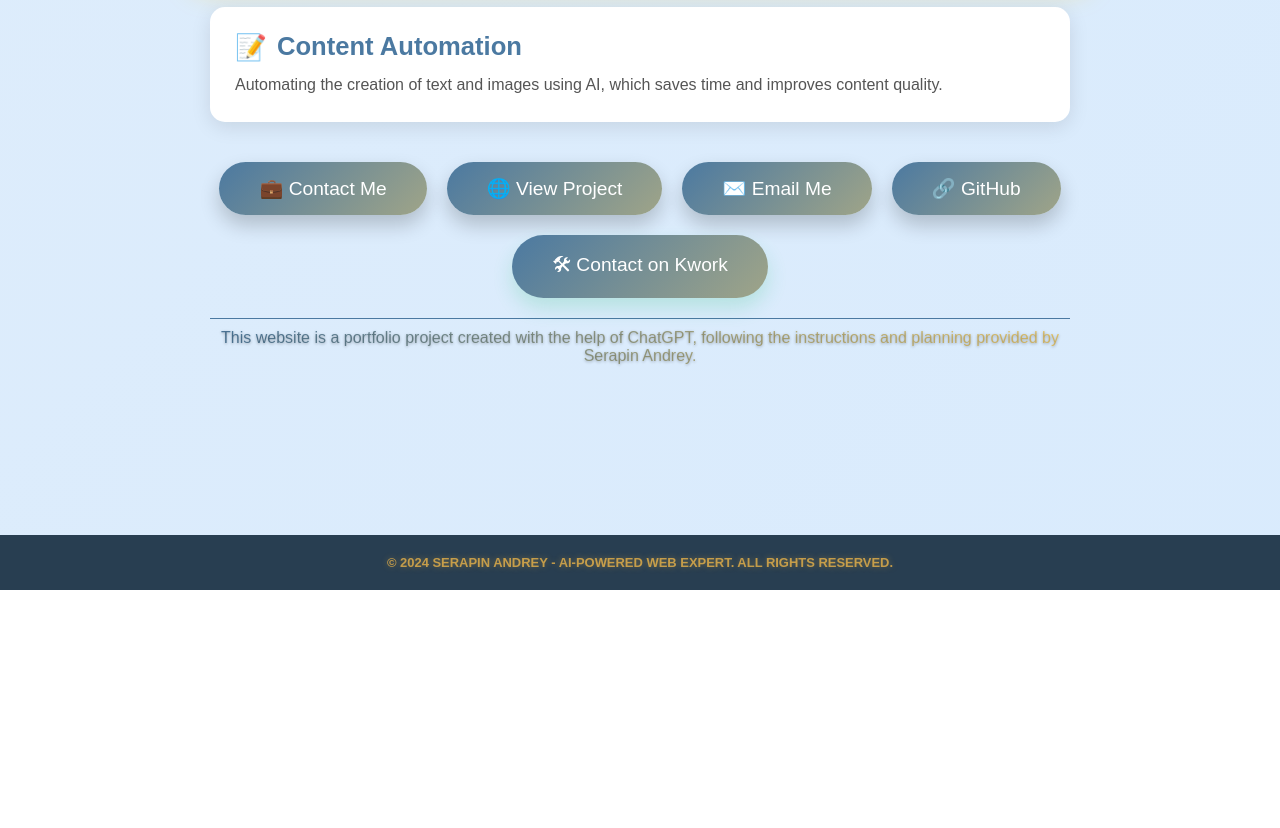
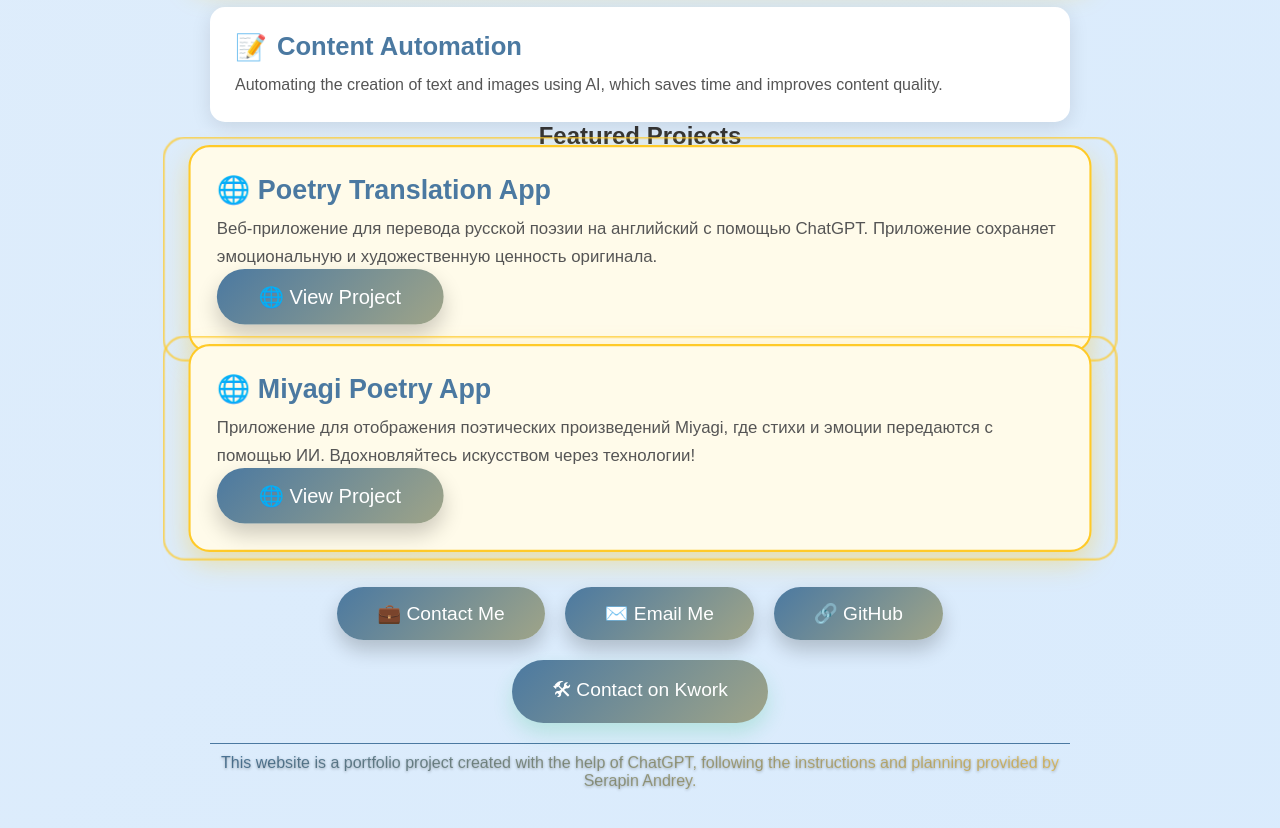
Before and after one commit to stevve01/AnduGpt, a plain HTML site: page index.html in a window 1280 px wide. Shown: the part 1680-2508 px from the top of the page. Before the commit the page ends 2270 px from the top, so only its background shows below. Drawn offline with Linux system fonts and the light colour scheme.

Commit message:
Update index.html

```diff
--- a/index.html
+++ b/index.html
@@ -37,10 +37,6 @@
             overflow-x: hidden;
             scroll-behavior: smooth;
             position: relative;
-            -webkit-user-select: none;
-            -moz-user-select: none;
-            -ms-user-select: none;
-            user-select: none;
         }
 
         @keyframes gradientAnimation {
@@ -169,7 +165,7 @@
             margin-top: 60px;
         }
 
-        .service-item {
+        .service-item, .project-item {
             padding: 25px;
             background: #ffffff;
             border-radius: 15px;
@@ -178,12 +174,12 @@
             text-align: left;
             transform: scale(1);
         }
-        .service-item:hover {
+        .service-item:hover, .project-item:hover {
             transform: scale(1.05);
             box-shadow: 0 20px 40px rgba(0, 0, 0, 0.3);
             background-color: #f0f8ff; /* Легкий акцент при наведении */
         }
-        .service-item h3 {
+        .service-item h3, .project-item h3 {
             font-size: 1.6em;
             color: var(--primary-color);
             margin-bottom: 10px;
@@ -191,14 +187,14 @@
             align-items: center;
             gap: 10px;
         }
-        .service-item p {
+        .service-item p, .project-item p {
             font-size: 1em;
             color: #555;
             line-height: 1.6;
         }
 
-        /* Выделенные услуги */
-        .service-item.highlight {
+        /* Выделенные услуги и проекты */
+        .service-item.highlight, .project-item.highlight {
             border: 2px solid var(--highlight-border);
             padding: 25px;
             background-color: var(--highlight-bg);
@@ -208,7 +204,7 @@
             transform: scale(1.05);
             position: relative;
         }
-        .service-item.highlight::before {
+        .service-item.highlight::before, .project-item.highlight::before {
             content: '';
             position: absolute;
             top: -5px;
@@ -371,10 +367,24 @@
             </div>
         </section>
 
+        <!-- Секция проектов -->
+        <section class="projects fade-in fade-in-2">
+            <h2>Featured Projects</h2>
+            <div class="project-item highlight">
+                <h3>🌐 Poetry Translation App</h3>
+                <p>Веб-приложение для перевода русской поэзии на английский с помощью ChatGPT. Приложение сохраняет эмоциональную и художественную ценность оригинала.</p>
+                <a href="https://englpoemvstix.vercel.app" target="_blank" class="project-button">🌐 View Project</a>
+            </div>
+            <div class="project-item highlight">
+                <h3>🌐 Miyagi Poetry App</h3>
+                <p>Приложение для отображения поэтических произведений Miyagi, где стихи и эмоции передаются с помощью ИИ. Вдохновляйтесь искусством через технологии!</p>
+                <a href="https://miyagiandy.vercel.app" target="_blank" class="project-button">🌐 View Project</a>
+            </div>
+        </section>
+
         <!-- Кнопки -->
         <div class="buttons-container fade-in fade-in-2">
             <a href="https://www.upwork.com/freelancers/~01f566cd0af44e507d" target="_blank" class="contact-button">💼 Contact Me</a>
-            <a href="https://englpoemvstix.vercel.app" target="_blank" class="project-button">🌐 View Project</a>
             <a href="mailto:andygptpro@gmail.com" target="_blank" class="email-button">✉️ Email Me</a>
             <a href="https://github.com/AndyGptpro/AndyGptpro/blob/main/README.md" class="github-button">🔗 GitHub</a>
             <a href="https://kwork.ru/user/andygptpro" target="_blank" class="kwork-button">🛠 Contact on Kwork</a>
```
